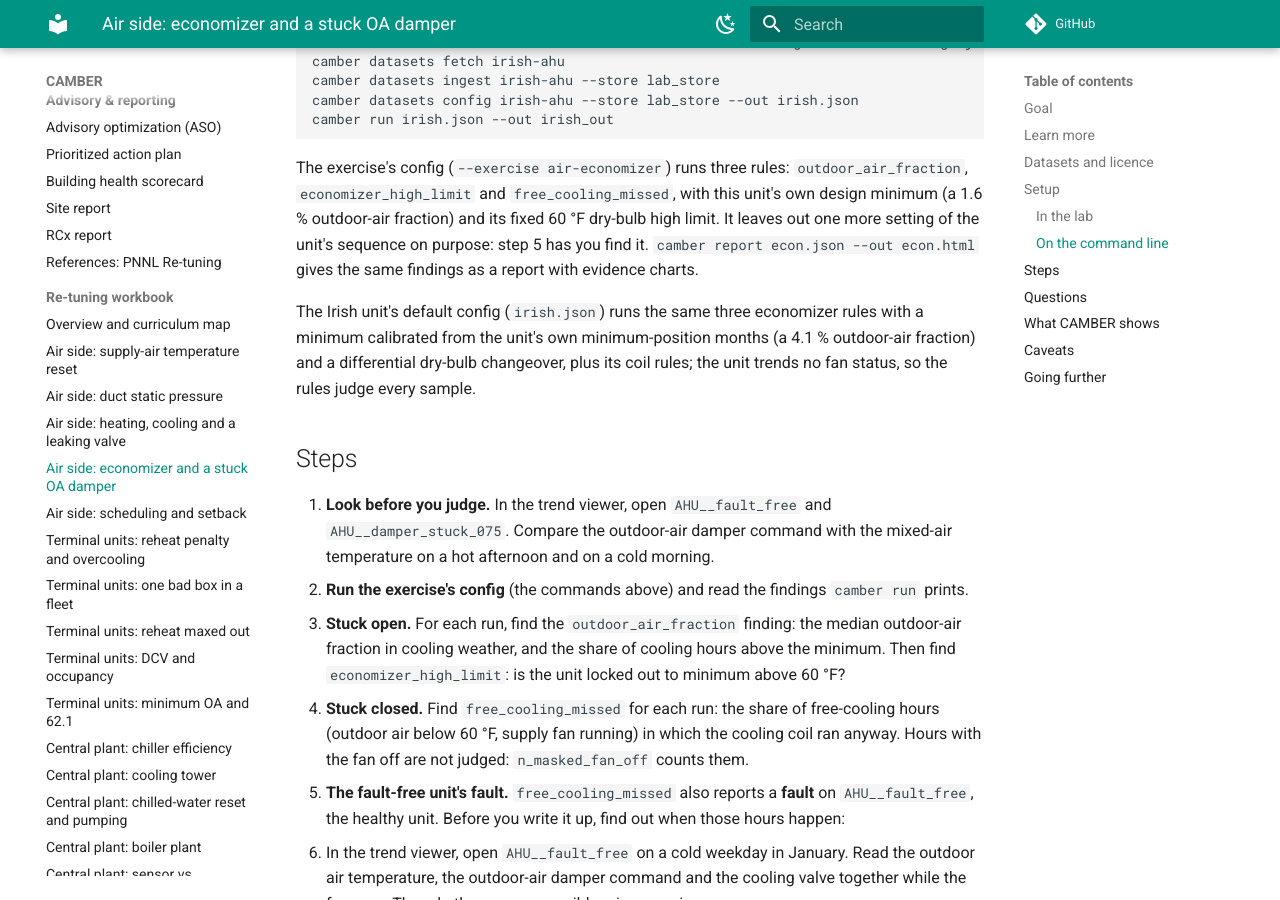
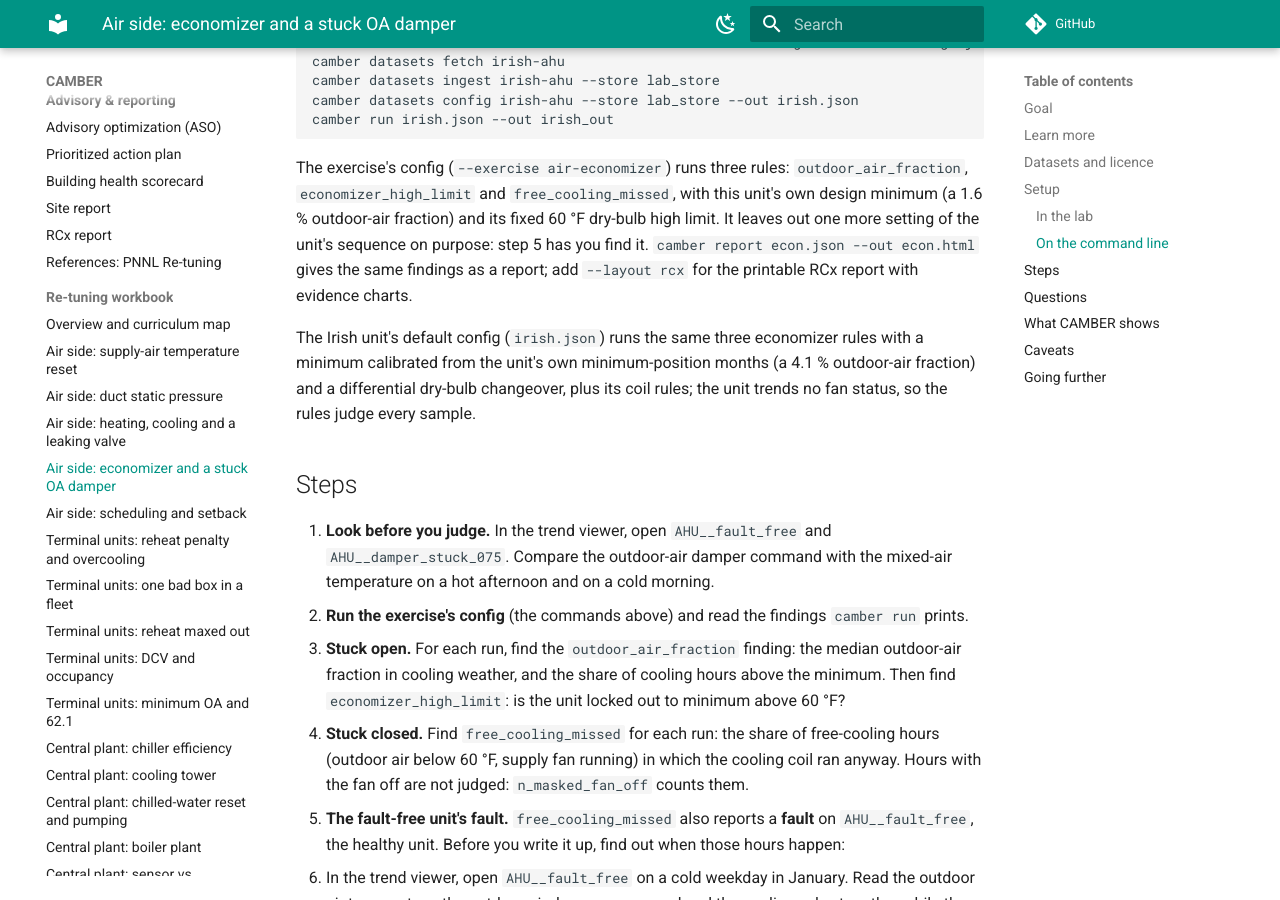
Before and after one commit to yroussev/camber, an MkDocs documentation site: the page built from docs/workbook/air-economizer.md, in a window 1280 px wide and 900 px high, scrolled down 1695 px. Built offline with MkDocs 1.6.1 and Material for MkDocs 9.7.7, drawn with Linux system fonts in a browser that asks for light colours; comment, search, counter and statistics services are not loaded.

Commit message:
Workbook: evidence charts come from the RCx layout (camber report --layout rcx), not the default audit report

```diff
--- a/docs/workbook/air-economizer.md
+++ b/docs/workbook/air-economizer.md
@@ -74,7 +74,8 @@ The exercise's config (`--exercise air-economizer`) runs three rules: `outdoor_a
 `economizer_high_limit` and `free_cooling_missed`, with this unit's own design minimum (a 1.6 %
 outdoor-air fraction) and its fixed 60 °F dry-bulb high limit. It leaves out one more setting
 of the unit's sequence on purpose: step 5 has you find it. `camber report econ.json --out
-econ.html` gives the same findings as a report with evidence charts.
+econ.html` gives the same findings as a report; add `--layout rcx` for the printable RCx report
+with evidence charts.
 
 The Irish unit's default config (`irish.json`) runs the same three economizer rules with a
 minimum calibrated from the unit's own minimum-position months (a 4.1 % outdoor-air fraction)
```
Also changed, not shown: docs/workbook/air-scheduling.md (+1 -1 lines), docs/workbook/air-static-pressure.md (+1 -1 lines), docs/workbook/zone-reheat-overcooling.md (+1 -1 lines), docs/workbook/zone-reheat-saturated.md (+1 -1 lines).
